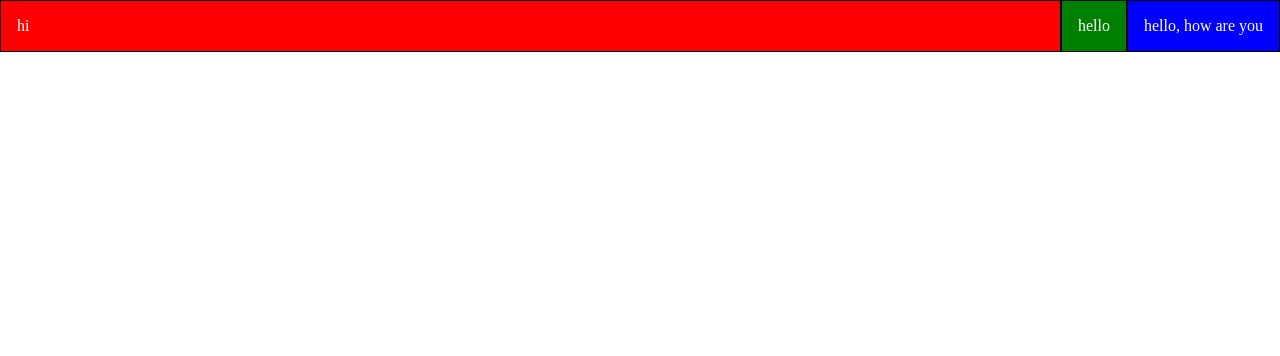
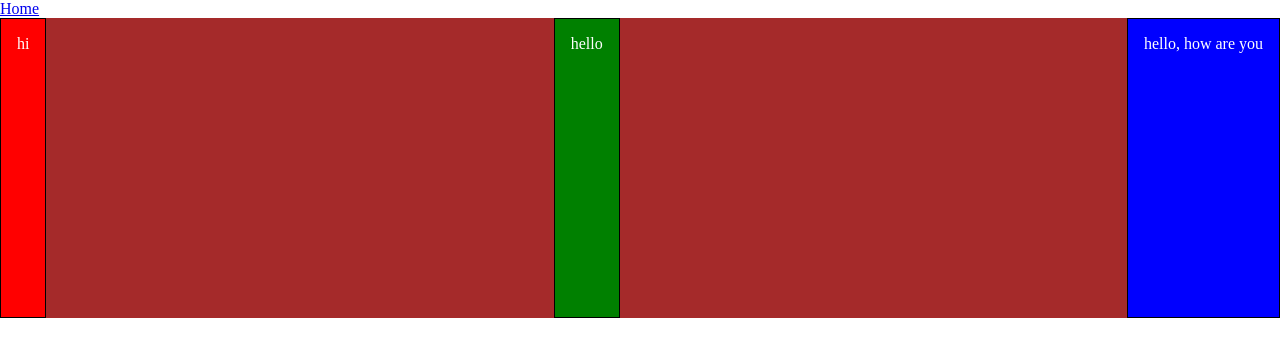
Before and after one commit to elyashar/layout-playground, a website: page pages/flex-one.html in a window 1280 px wide. Drawn offline with Linux system fonts and the light colour scheme.

Commit message:
add notes about flex items

```diff
--- a/pages/flex-one.html
+++ b/pages/flex-one.html
@@ -1,16 +1,24 @@
 <!DOCTYPE html>
 <html lang="en">
+
 <head>
     <meta charset="UTF-8">
-    <meta name="viewport" content="width=device-width, initial-scale=1.0">
+    <meta name="viewport"
+          content="width=device-width, initial-scale=1.0">
     <title>Document</title>
-    <link rel="stylesheet" href="../styles/flex-one.css">
+    <link rel="stylesheet"
+          href="../styles/flex-one.css">
 </head>
+
 <body>
+    <ul>
+        <li><a href="../index.html">Home</a></li>
+    </ul>
     <div class="container">
         <p class="p1">hi</p>
         <p class="p2">hello</p>
         <p class="p3">hello, how are you</p>
     </div>
 </body>
+
 </html>
--- /dev/null
+++ b/styles/flex-items.css
@@ -0,0 +1,86 @@
+* {
+    padding: 0;
+    margin: 0;
+}
+
+hr {
+    margin: 1rem 0;
+}
+
+.container {
+    display: flex;
+    justify-content: space-between;
+    background-color: brown;
+    height: 100px;
+}
+
+.cont-1 {
+    /* the property below affects ALL the flex items of this container */
+    align-items: start;
+    /* other posibble values of the property above are:
+    - stretch (default)
+    - start
+    - end
+    - center
+    - baseline
+    */
+}
+
+p {
+    border: 1px solid black;
+    color: white;
+    padding: 1rem;
+}
+
+.p1,
+.p4,
+.p7 {
+    background-color: red;
+}
+
+.p2,
+.p5,
+.p8 {
+    background-color: green;
+}
+
+.p3,
+.p6,
+.p9 {
+    background-color: blue;
+}
+
+/* we can also control the alignment of the flex items individualy
+using the align-self property */
+
+.p4 {
+    align-self: end;
+}
+
+.p5 {
+    align-self: center;
+}
+
+.p6 {
+    align-self: flex-start;
+}
+
+/* Container 3 */
+
+.cont-3 {
+    height: 300px;
+    align-items: center;
+}
+
+.p7 {
+    height: 1rem;
+}
+
+.p8 {
+    height: 3rem;
+}
+
+.p9 {
+    height: 5rem;
+    align-self: baseline;
+}
--- a/styles/flex-one.css
+++ b/styles/flex-one.css
@@ -6,9 +6,9 @@
 .container {
   display: flex;
   /* flex-direction: column; */
-  /* min-height: 100vh; */
   justify-content: space-between;
   background-color: brown;
+  height: 300px;
 }
 
 /* The flex property (for flex items) is a shorthand for the default values for:
@@ -34,9 +34,9 @@ p {
 .p1 {
   /* flex: 1; */
   /* flex: auto; */
-  flex-grow: 1;
+  /* flex-grow: 1; */
   /* flex-shrink: 1; */
-  flex-basis: auto;
+  /* flex-basis: auto; */
   background-color: red;
 }
 
--- a/styles/stretch-div.css
+++ b/styles/stretch-div.css
@@ -7,6 +7,8 @@
     display: flex;
     min-height: 100vh;
     background-color: brown;
+    /* the line brlow is the default behavier */
+    /* align-items: stretch; */
 }
 
 main {
```
Also changed, not shown: index.html (+1 -0 lines), pages/flex-items.html (added, +38 -0 lines), README.md.
